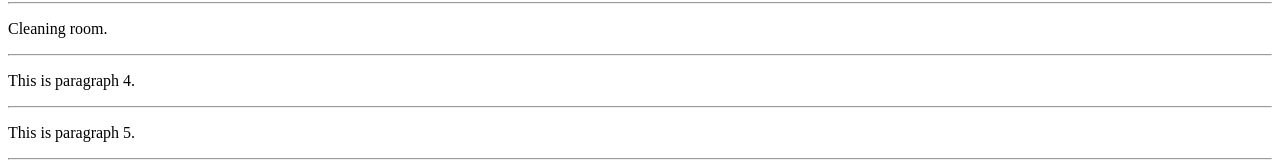
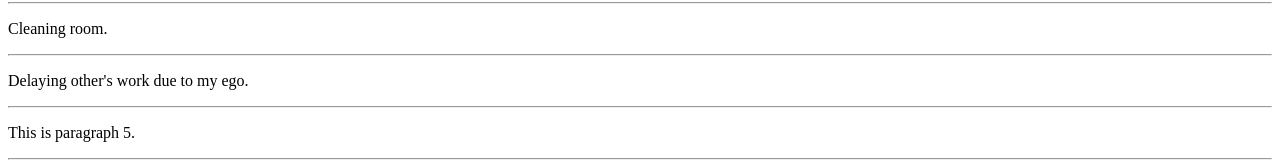
Before and after one commit to Abijah98/Area-of-Improvement, a plain HTML site: page index.html in a window 1280 px wide. Shown: the part 164-326 px from the top of the page. Drawn offline with Linux system fonts and the light colour scheme.

Commit message:
Update index.html

```diff
--- a/index.html
+++ b/index.html
@@ -12,7 +12,7 @@
     <hr>
     <p>Cleaning room.</p>
     <hr>
-    <p>This is paragraph 4.</p>
+    <p>Delaying other's work due to my ego.</p>
     <hr>
     <p>This is paragraph 5.</p>
     <hr>
```
